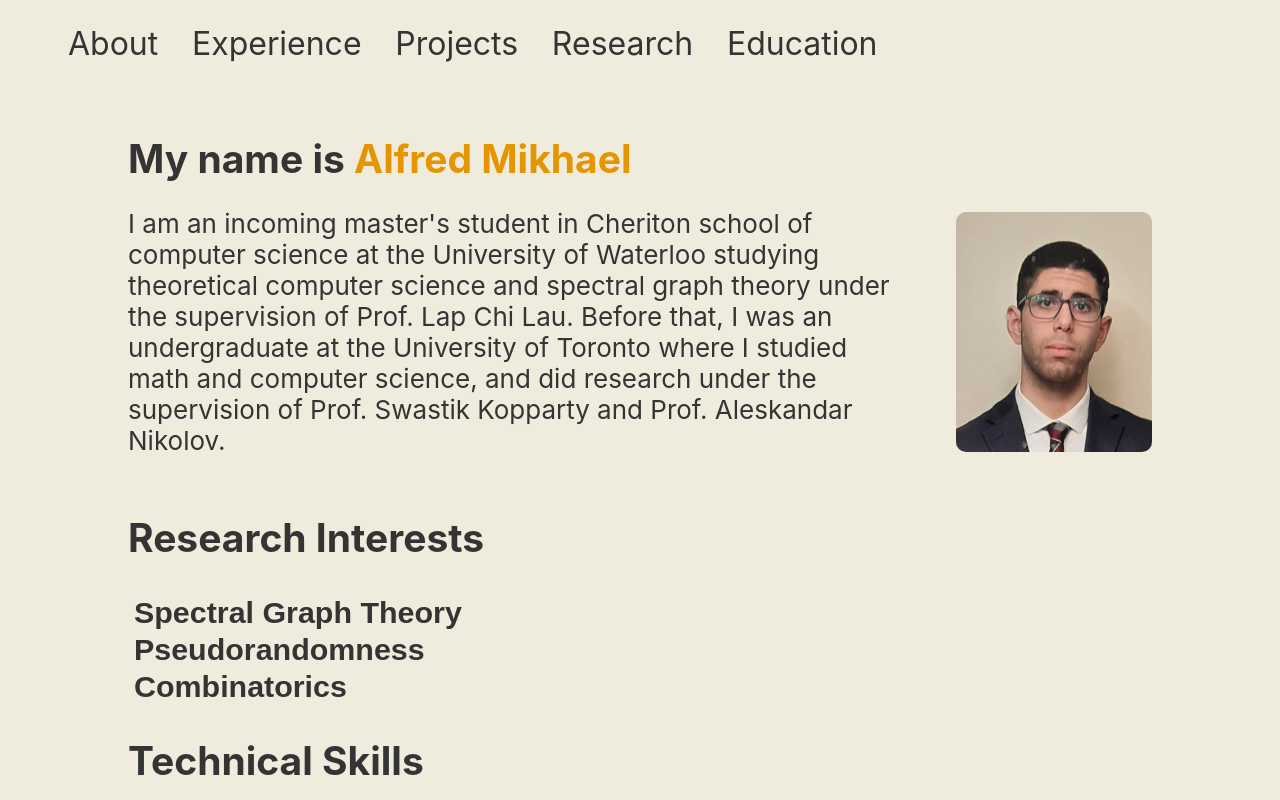
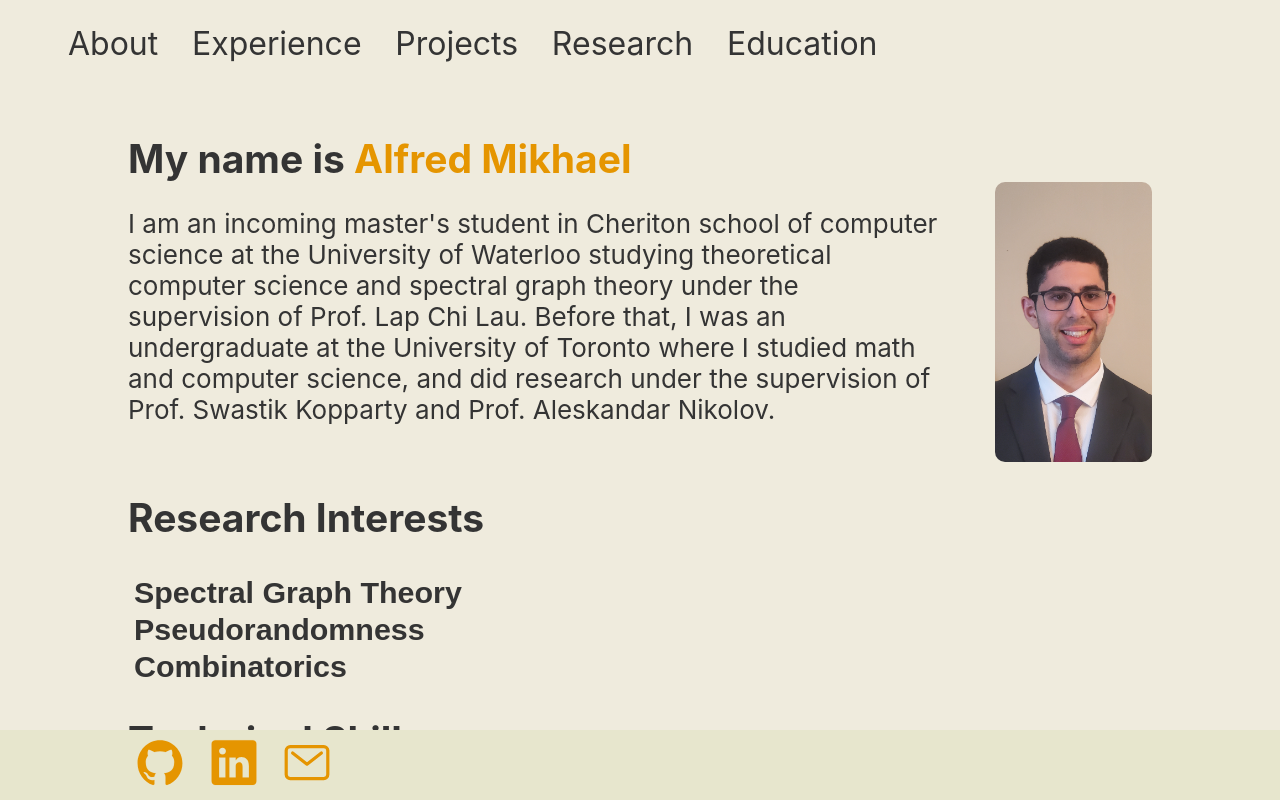
Before and after one commit to alfred-mikhael/alfred-mikhael.github.io, a React (Create React App) app: page /education in a window 1280 px wide. Shown: the top 800 px of the page. Built offline with nearby package versions, Linux system fonts and the light colour scheme.

Commit message:
update cover photo

```diff
--- a/src/components/home/HomeScreen.css
+++ b/src/components/home/HomeScreen.css
@@ -13,7 +13,7 @@
     max-height: 6rem;
 }
 
-.Title {
+.title {
     padding: 0;
     margin: 0;
     font-size: 1.5em;
@@ -57,8 +57,8 @@
     gap: 5%;
 }
 .cover-photo {
-    max-width: 30vw;
-    max-height: 30vh;
+    max-width: 35vw;
+    max-height: 35vh;
     align-self: center;
     border-radius: 10px;
 }
--- a/src/components/home/HomeScreen.js
+++ b/src/components/home/HomeScreen.js
@@ -24,7 +24,7 @@
     return (
         <div className="home-page">
             <div className="home-page-content">
-                    <h1 className="Title">
+                    <h1 className="title">
                         My name is <span className="my-name">Alfred Mikhael</span>
                     </h1>
 
```
Also changed, not shown: src/images/cover-photo.jpg.
